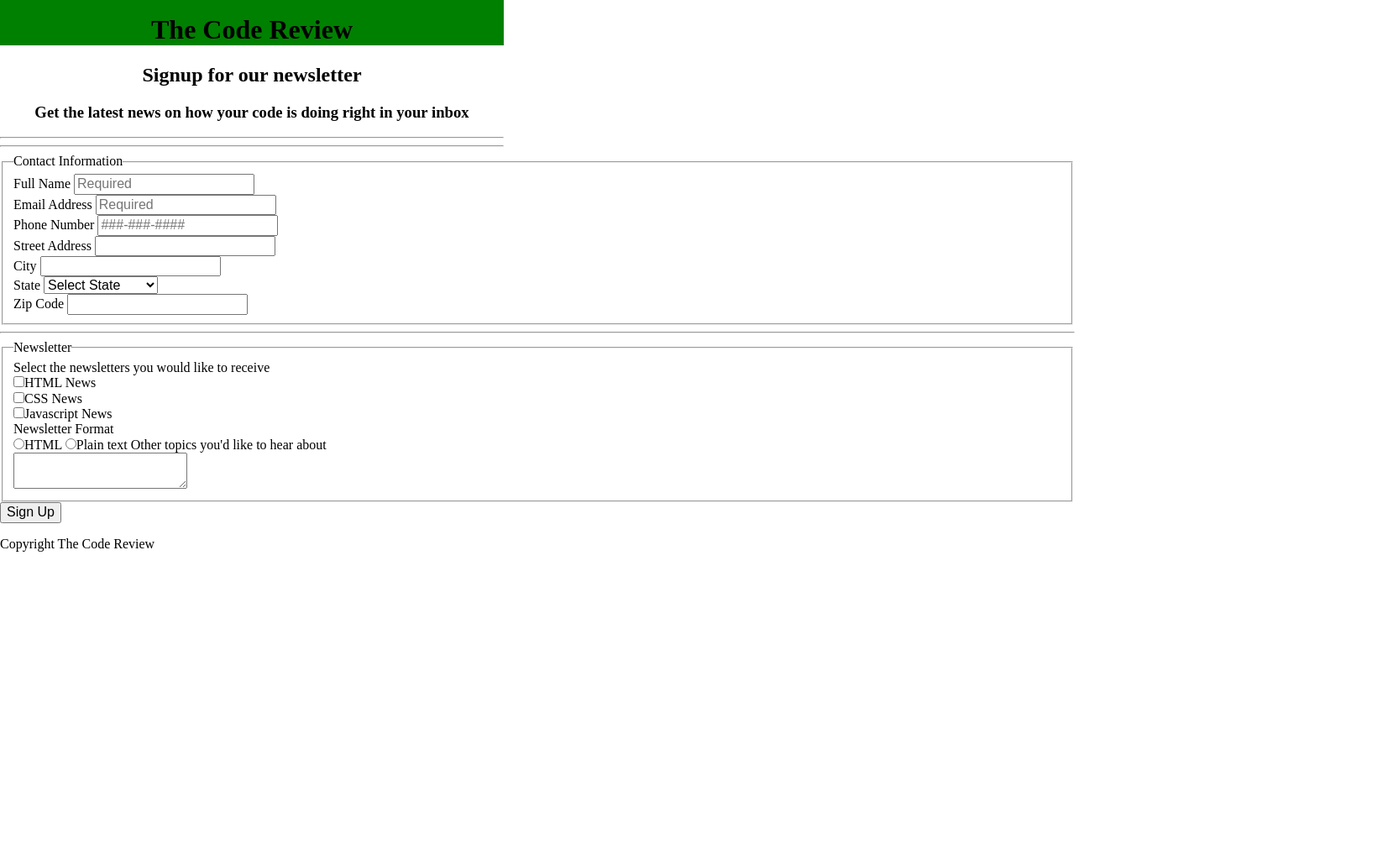
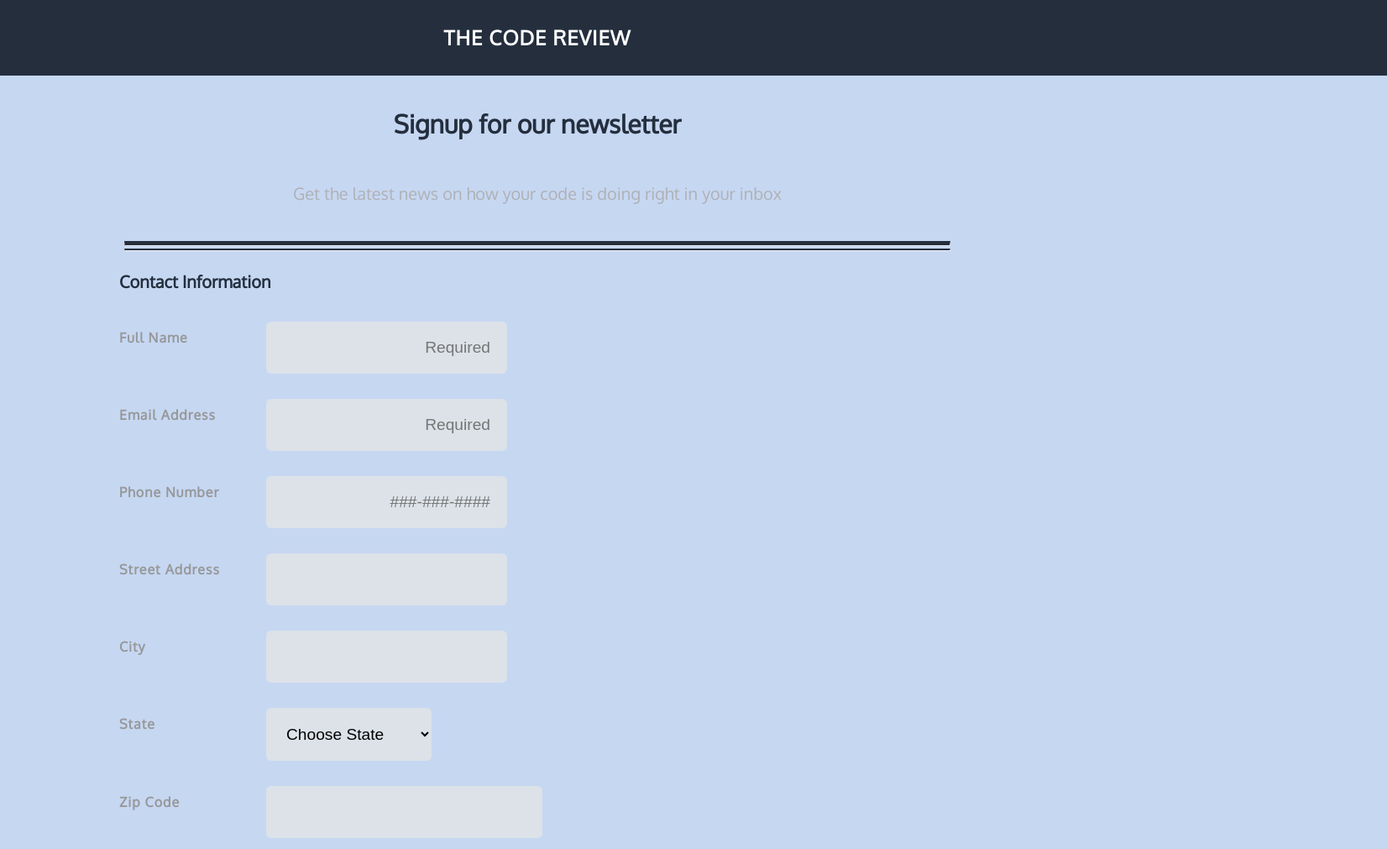
Before and after one commit to adamlphair/treehouse_project_3, a plain HTML site: page index.html in a window 1280 px wide. Shown: the top 1011 px of the page at 84% size, 1652 px wide, since content can reach past the window. Before the commit the page ends 800 px from the top, so only its background shows below. Drawn offline with Linux system fonts and the light colour scheme.

Commit message:
final update to css and html

```diff
--- a/css/styles.css
+++ b/css/styles.css
@@ -7,23 +7,206 @@
   box-sizing: border-box;
 }
 
+body {
+  background: #c6d7f2;
+  font-family: "Oxygen", sans-serif;
+  margin-left: 20px;
+  margin-right: 20px
+}
 /*----Header Styles---*/
 
-header {
-  margin-top: -5px;
-  text-align: center;
-  max-width: 600px;
+
+.main-header,
+.sub-header {
+  display: flex;
+  flex-direction: column;
 }
 
 .main-header {
-  margin-top: 0;
-  background: green;
-  padding-top: 1px;
+  margin: 0 -20px;
+  background: #242e3d;
+  padding: 15px;
+  text-align: center;
+  color: #fff;
+  text-transform: uppercase;
+  letter-spacing: 1px;
+  font-size: .75em;
 }
 
+.sub-header {
+  text-align: center;
+  font-size: 1.25em;
+  color: #242e3d;
+  margin-top: 0 auto;
+  padding: 15px;
+
+}
+
+.sub-header h2 {
+  margin: 25px 0;
+}
+
+.sub-header h3 {
+  color: #afb1b5;
+  background: #c6d7f2;
+  font-weight: lighter;
+  font-size: 1em;
+  margin: 30px 0;
+}
+
+
+.top-line {
+  margin: 0 20px;
+  border-top: 5px solid #242e3d;
+}
+
+.bottom-line {
+  margin: 3px 20px;
+  border-top: 2px solid #242e3d;
+
+}
 
 
 /*----Form Styles---*/
 
+form {
+  margin: 10px 0;
+  padding-left: 0;
+}
 
-/*----Media Queries---*/
+
+fieldset {
+  border: none;
+}
+
+#contact {
+  margin-bottom: 10px;
+  font-size: 1.25em;
+  font-weight: bold;
+}
+
+.contact-item,
+.options     {
+  display: flex;
+  flex-direction: column;
+  font-weight: 600;
+
+}
+
+.options {
+  margin: 10px 0;
+  padding: 15px 0;
+}
+
+
+label{
+  margin: 10px 0;
+  color: #979899;
+  letter-spacing: 1px;
+}
+
+.options label {
+  padding-left: 15px;
+  margin-bottom: 20px;
+}
+
+input,
+select  {
+  margin-bottom: 10px;
+  border-radius: 6px;
+  border-style: none;
+  background: #dce2e8;
+  font-size: 1.2em;
+  padding: 20px;
+  width: 90%%;
+}
+
+input:focus {
+  background: #f2f4f7;
+}
+
+input[id="zip"]{
+  width: 60%;
+}
+
+input::placeholder {
+  text-align: right;
+}
+
+input[type = radio], input[type = checkbox] {
+  margin-bottom: 15px;
+}
+
+ textarea {
+   margin-top: 15px;
+   display: flex;
+   border-radius: 6px;
+   border-style: none;
+   background: #dce2e8;
+   font-size: 1.2em;
+   padding: 20px;
+   width: 100%;
+ }
+
+ hr {
+   margin: 10px 20px;
+   border-top: 2px solid #242e3d;
+ }
+
+ legend {
+   margin: 15px 0;
+   padding-top: 15px;
+   font-size: 1.25em;
+   font-weight: bold;
+   color: #242e3d;
+
+ }
+
+ button {
+   margin: 10px 20px;
+   padding: 25px;
+   border-radius: 7px;
+   background: #4aada1;
+   font-size: 1.2em;
+   color: #fff;
+   width: 90%;
+ }
+
+ /*----Footer Styles---*/
+
+ footer{
+   text-align: center;
+   font-size: .875em;
+   color: #9fa1a5;
+ }
+
+  /* Media queries */
+
+  @media (min-width: 768px) {
+    body {
+      max-width: 1024px;
+      margin-left: auto;
+      margin-right: auto;
+    }
+    .main-header {
+      margin-left: -500px;
+      margin-right: -500px;
+    }
+    .contact-item {
+      flex-direction: row;
+    }
+    .contact-item label {
+      width: 175px;
+    }
+    #zip {
+      width: 33%;
+      justify-content: flex-start;
+    }
+    .contact-item {
+      margin: 20px 0;
+    }
+    .wrapper {
+      margin-left: 0;
+      margin-right: 0;
+    }
+  }
--- a/index.html
+++ b/index.html
@@ -6,11 +6,10 @@
   <meta name = "author" content="Adam Phair"/>
   <link rel = "stylesheet" href="css/normalize.css" />
   <link rel = "stylesheet" href = "css/styles.css" />
+  <link href="https://fonts.googleapis.com/css?family=Oxygen" rel="stylesheet">
   <title>The Code Review</title>
 </head>
 <body>
-  <div class = "container">
-
     <header>
       <div class="main-header">
         <h1>The Code Review</h1>
@@ -20,39 +19,40 @@
         <h3>Get the latest news on how your code is doing right in your inbox</h3>
       </div>
 
-      <hr class = "top_line" />
-      <hr class = "bottom_line" />
+      <hr class = "top-line" />
+      <hr class = "bottom-line" />
 
     </header>
-
-
-      <form action = "index.html" method="post">
+    <main>
+      <form>
+        <div class = "wrapper">
           <fieldset>
-          <legend id ="contact">Contact Information</legend>
-            <div class = "contact-info">
-              <label for ="name">Full Name</label>
-              <input type = "text" id = "name" name = "user_name" placeholder="Required" required  />
+            <legend id = "contact">Contact Information</legend>
+            <div class = "personal-info">
+              <div class = "contact-item">
+                <label for = "name">Full Name</label>
+                <input type = "text" id = "name" name = "user_name" placeholder="Required" required />
               </div>
-            <div class ="contact-info">
+              <div class = "contact-item">
                 <label for ="email">Email Address</label>
                 <input type = "email" id = "email" name = "user_email" placeholder="Required" required/>
               </div>
-            <div class = "contact-info">
+              <div class = "contact-item">
                 <label for = "phone_number">Phone Number</label>
-              <input type="tel" id ="phone"  name ="user_phone_number" placeholder="###-###-####" required />
+                <input type="tel" id ="phone"  name ="user_phone_number" placeholder="###-###-####" required/>
               </div>
-            <div class = "contact-info">
+              <div class = "contact-item">
                 <label for = "street">Street Address</label>
                 <input type="text" id = "address" name = "user_address" />
               </div>
-            <div class = "contact-info">
+              <div class = "contact-item">
                 <label for = "city">City</label>
                 <input type="text" id = "city" name="user_city"  />
               </div>
-            <div class = "contact-info">
+              <div class = "contact-item">
                 <label for ="state">State</label>
                 <select id = "state" name = "user_state">
-                <option value ="" disabled selected >Select State</option>
+                  <option value ="" disabled selected >Choose State</option>
                   <option value ="alabama">Alabama</option>
                   <option value ="alaska">Alaska</option>
                   <option value ="arizona">Arizona</option>
@@ -103,35 +103,58 @@
                   <option value ="wyoming">Wyoming</option>
                 </select>
               </div>
-            <div class = "contact-info">
+              <div class = "contact-item">
                 <label for ="zip">Zip Code</label>
-              <input type="number" id="zip" name="user_zip" />
+                <input type="text" id="zip" name="user_zip" />
+              </div>
             </div>
           </fieldset>
-          <hr />
+        </div>
+        <hr class = "bottom-line">
+        <div class = "wrapper">
           <fieldset>
-            <legend id ="newletter">Newsletter</legend>
-              <label>Select the newsletters you would like to receive</labeL><br />
-              <input type = "checkbox" id = "html_news" value = "html_news" name = "user_news" /><label for = "html_news">HTML News</label><br />
-              <input type = "checkbox" id = "css_news" value = "css_news" name = "user_news" /><label for = "css_news">CSS News</label><br />
-              <input type = "checkbox" id = "javascript_news" value = "javascript_news" name = "user_news" /><label for = "javascript_news">Javascript News</label><br />
-
-            <label class = "main-label">Newsletter Format</label><br />
-              <input type = "radio" id = "html-format" value="html_format" name="user_format" /><label for ="html_format">HTML</label>
-              <input type = "radio" id = "plain_format" value="plain_format" name="user_format" /><label for ="plain_format">Plain text</label>
-
-
-
-              <label>Other topics you'd like to hear about</label><br />
-              <textarea id = "comments" name = "user_comments"></textarea><br />
+            <legend id = "newsletter">Newsletter</legend>
+            <label class = "main-label">Select the newsletter you would like to receive</label>
+            <div class = "options">
+              <div class = "option-1">
+                <input type = "checkbox" id = "html_news" value = "html_news" name = "checkbox" />
+                <label for = "html_news">HTML News</label>
+                <br>
+              </div>
+              <div class = "option-2">
+                <input type = "checkbox" id = "css_news" value = "css_news" name = "checkbox" />
+                <label for = "css_news">CSS News</label>
+                <br>
+              </div>
+              <div class = "option-3">
+                <input type = "checkbox" id = "javascript_news" value = "javascript_news" name = "checkbox" />
+                <label for = "javascript_news">Javascript News</label>
+                <br>
+              </div>
+            </div>
+            <label class = "main-label">Newsletter Format</label>
+            <div class = "options">
+              <div class = "option-1">
+                <input type = "radio" id = "html" value = "html" name = "radio" />
+                <label for="html">HTML</label>
+                <br>
+              </div>
+              <div class = "option-2">
+                <input type = "radio" id = "plain" value = "plain" name = "radio" />
+                <label for="plain">Plain text</label>
+                <br>
+              </div>
+            </div>
+            <label for "topics">Other topics you would like to hear about</label>
+            <textarea id = "topics" name = user_topics></textarea>
           </fieldset>
-            <button class = "btn submit" type ="submit">Sign Up</button>
+          <button type = "submit">Sign Up</button>
+        </div>
       </form>
-
+    </main>
 
     <footer>
-            <p>Copyright The Code Review</p>
+      <p><em>Copyright The Code Review</em></p>
     </footer>
-  </div>
   </body>
 </html>
```
Lines whose indentation alone changed are shown as unchanged.
